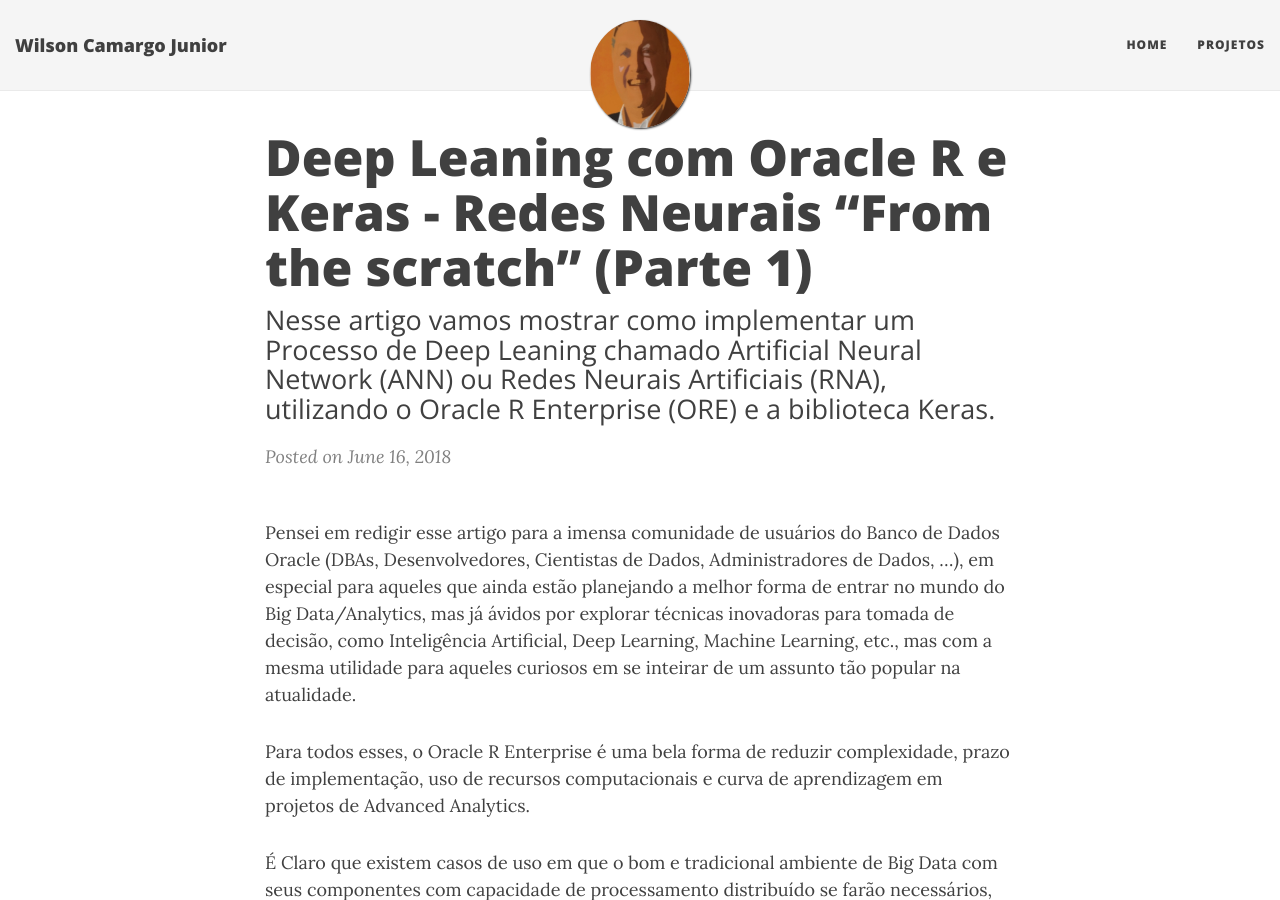
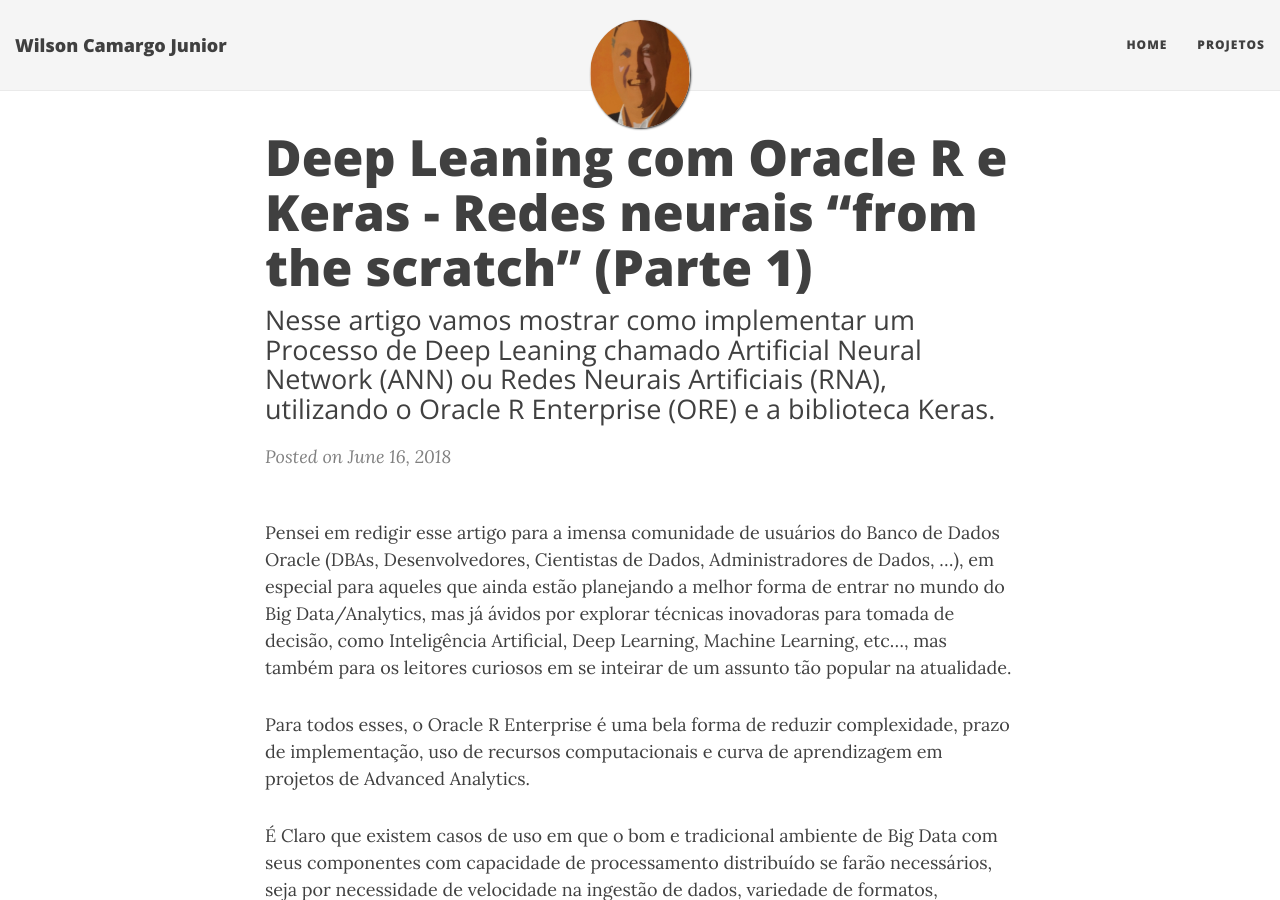
Before and after one commit to wilson-camargo-jr/teste, a Jekyll site: the page built from _posts/2018-06-16-ANN-ORE-P1.md, in a window 1280 px wide and 900 px high. Built offline with Jekyll 4.4.1, drawn with Linux system fonts in a browser that asks for light colours; nearby versions of some CDN libraries; comment, search, counter and statistics services are not loaded.

Commit message:
Update 2018-06-16-ANN-ORE-P1.md

```diff
--- a/_posts/2018-06-16-ANN-ORE-P1.md
+++ b/_posts/2018-06-16-ANN-ORE-P1.md
@@ -1,10 +1,10 @@
 ---
 layout: post
-title: Deep Leaning com Oracle R e Keras - Redes Neurais “From the scratch” (Parte 1)
+title: Deep Leaning com Oracle R e Keras - Redes neurais “from the scratch” (Parte 1)
 subtitle: Nesse artigo vamos mostrar como implementar um Processo de Deep Leaning chamado Artificial Neural Network (ANN) ou Redes Neurais Artificiais (RNA), utilizando o Oracle R Enterprise (ORE) e a biblioteca Keras.
 ---
 
-Pensei em redigir esse artigo para a imensa comunidade de usuários do Banco de Dados Oracle (DBAs, Desenvolvedores, Cientistas de Dados, Administradores de Dados, ...), em especial para aqueles que ainda estão planejando a melhor forma de entrar no mundo do Big Data/Analytics, mas já ávidos por explorar técnicas inovadoras para tomada de decisão, como Inteligência Artificial, Deep Learning, Machine Learning, etc.,  mas com a mesma utilidade para aqueles curiosos em se inteirar de um assunto tão popular na atualidade.
+Pensei em redigir esse artigo para a imensa comunidade de usuários do Banco de Dados Oracle (DBAs, Desenvolvedores, Cientistas de Dados, Administradores de Dados, ...), em especial para aqueles que ainda estão planejando a melhor forma de entrar no mundo do Big Data/Analytics, mas já ávidos por explorar técnicas inovadoras para tomada de decisão, como Inteligência Artificial, Deep Learning, Machine Learning, etc..., mas também para os leitores curiosos em se inteirar de um assunto tão popular na atualidade.
 
 Para todos esses, o Oracle R Enterprise é uma bela forma de reduzir complexidade, prazo de implementação, uso de recursos computacionais e curva de aprendizagem em projetos de Advanced Analytics.
 
```
